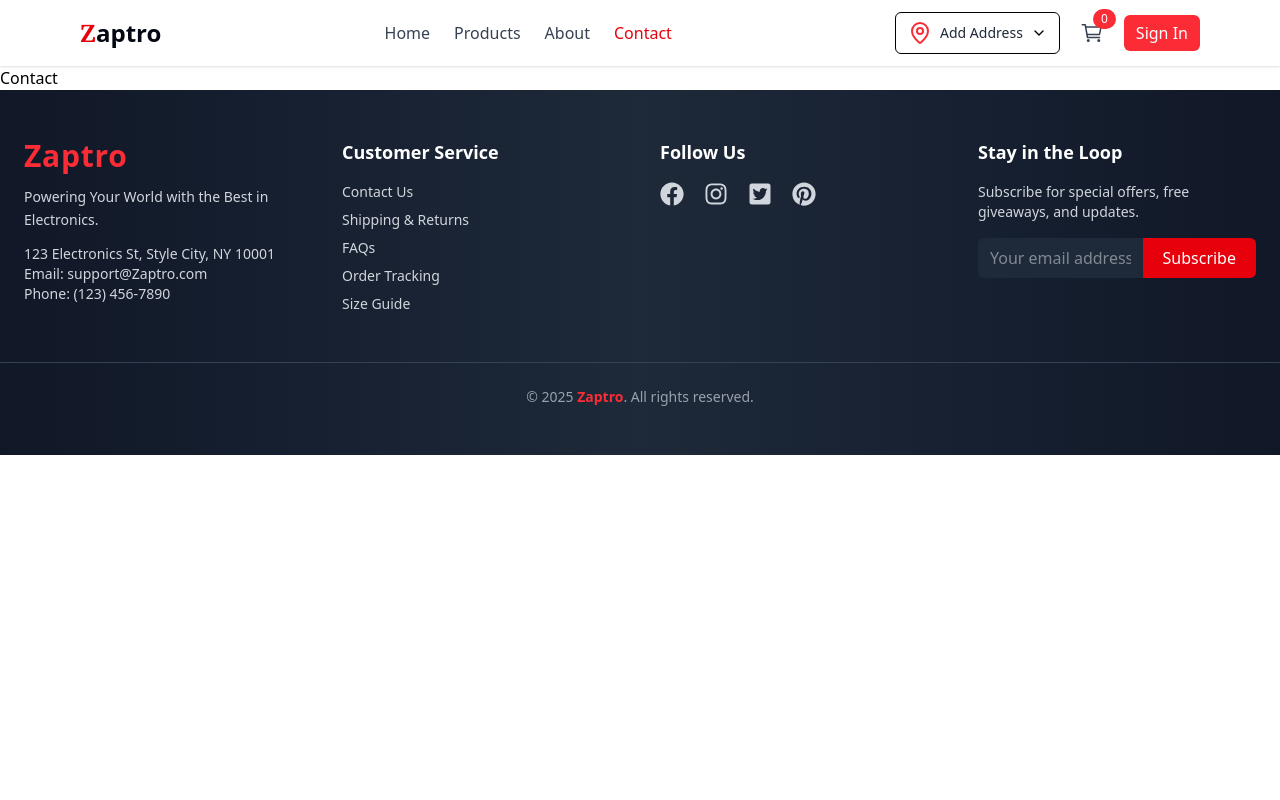
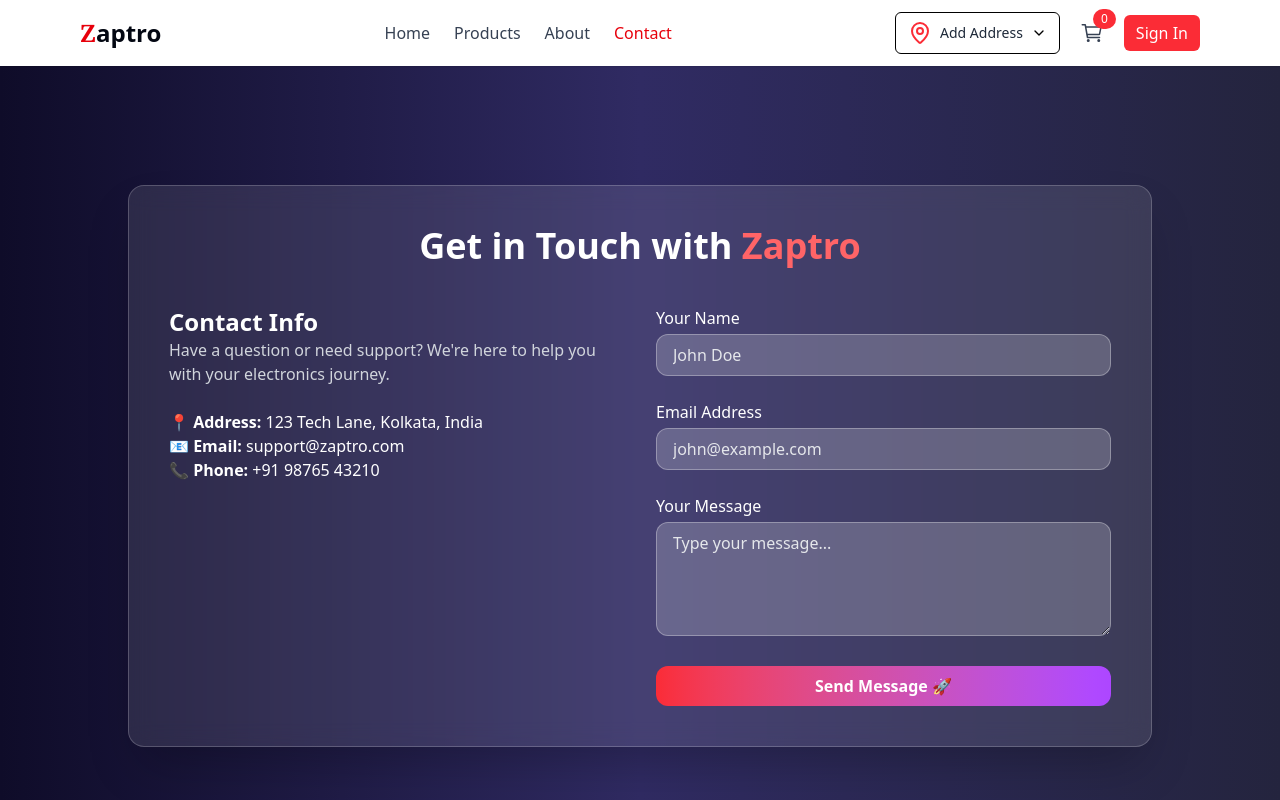
Before and after one commit to Ghanashyam2003/E-Commerce, a React (Vite) app: page /contact in a window 1280 px wide. Shown: the top 800 px of the page. Built offline with nearby package versions, Linux system fonts and the light colour scheme; no server answers.

Commit message:
Contact Page done

```diff
--- a/src/pages/Contact.jsx
+++ b/src/pages/Contact.jsx
@@ -1,9 +1,47 @@
-import React from 'react'
+import React from 'react';
 
-function Contact() {
+const Contact = () => {
   return (
-    <div>Contact</div>
-  )
-}
+    <div className="min-h-screen bg-gradient-to-r from-[#0f0c29] via-[#302b63] to-[#24243e] flex items-center justify-center px-4 py-10">
+      <div className="backdrop-blur-md bg-white/10 border border-white/20 rounded-2xl shadow-2xl p-10 w-full max-w-5xl">
+        <h2 className="text-4xl font-bold text-white text-center mb-10">Get in Touch with <span className="text-red-400">Zaptro</span></h2>
 
-export default Contact
+        <div className="grid grid-cols-1 md:grid-cols-2 gap-8">
+          {/* Info Section */}
+          <div className="text-white space-y-6">
+            <div>
+              <h3 className="text-2xl font-semibold">Contact Info</h3>
+              <p className="text-gray-300">Have a question or need support? We're here to help you with your electronics journey.</p>
+            </div>
+            <div>
+              <p><strong>📍 Address:</strong> 123 Tech Lane, Kolkata, India</p>
+              <p><strong>📧 Email:</strong> support@zaptro.com</p>
+              <p><strong>📞 Phone:</strong> +91 98765 43210</p>
+            </div>
+          </div>
+
+          {/* Form Section */}
+          <form className="space-y-6">
+            <div>
+              <label className="block text-white mb-1">Your Name</label>
+              <input type="text" placeholder="John Doe" className="w-full px-4 py-2 bg-white/20 border border-white/30 text-white rounded-xl placeholder-gray-200 focus:outline-none focus:ring-2 focus:ring-blue-500" />
+            </div>
+            <div>
+              <label className="block text-white mb-1">Email Address</label>
+              <input type="email" placeholder="john@example.com" className="w-full px-4 py-2 bg-white/20 border border-white/30 text-white rounded-xl placeholder-gray-200 focus:outline-none focus:ring-2 focus:ring-blue-500" />
+            </div>
+            <div>
+              <label className="block text-white mb-1">Your Message</label>
+              <textarea rows="4" placeholder="Type your message..." className="w-full px-4 py-2 bg-white/20 border border-white/30 text-white rounded-xl placeholder-gray-200 focus:outline-none focus:ring-2 focus:ring-blue-500"></textarea>
+            </div>
+            <button type="submit" className="w-full bg-gradient-to-r from-red-500 to-purple-500 text-white font-semibold py-2 rounded-xl hover:opacity-90 transition-all duration-300">
+              Send Message 🚀
+            </button>
+          </form>
+        </div>
+      </div>
+    </div>
+  );
+};
+
+export default Contact;
```
